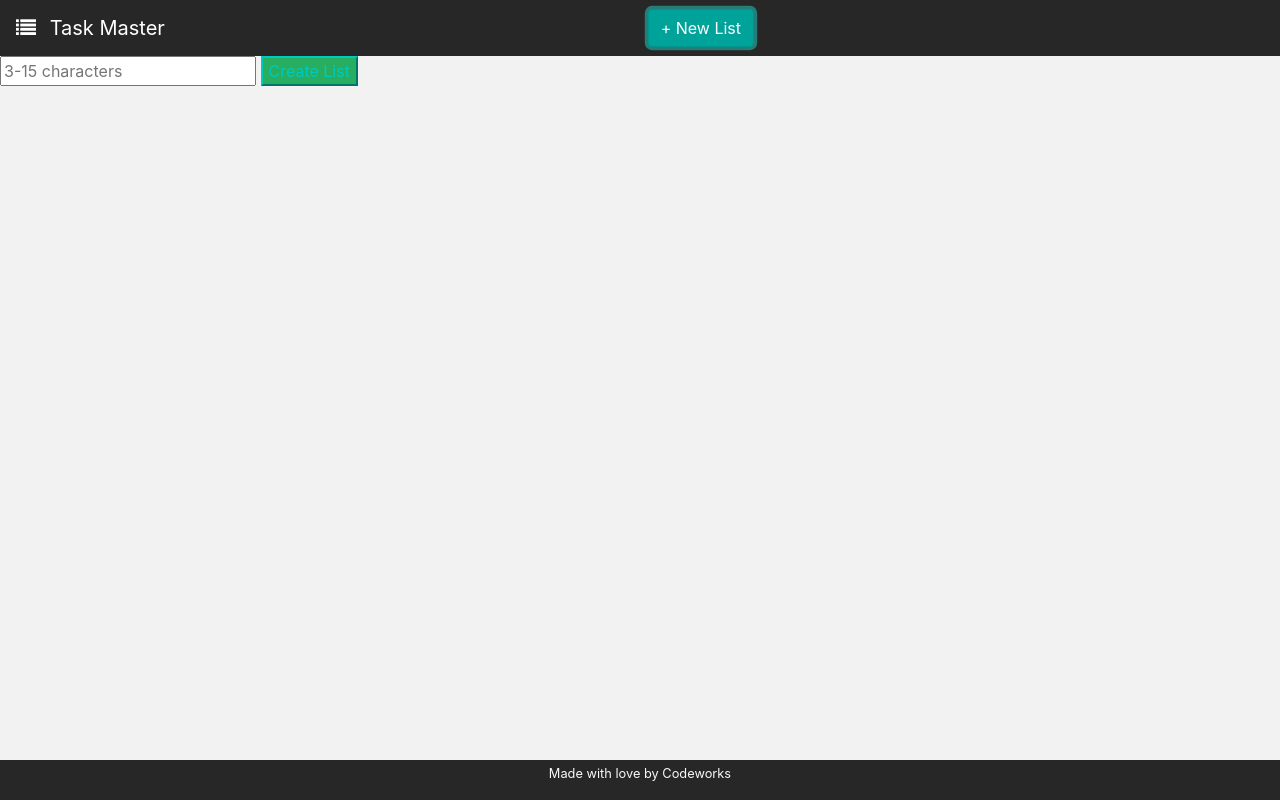
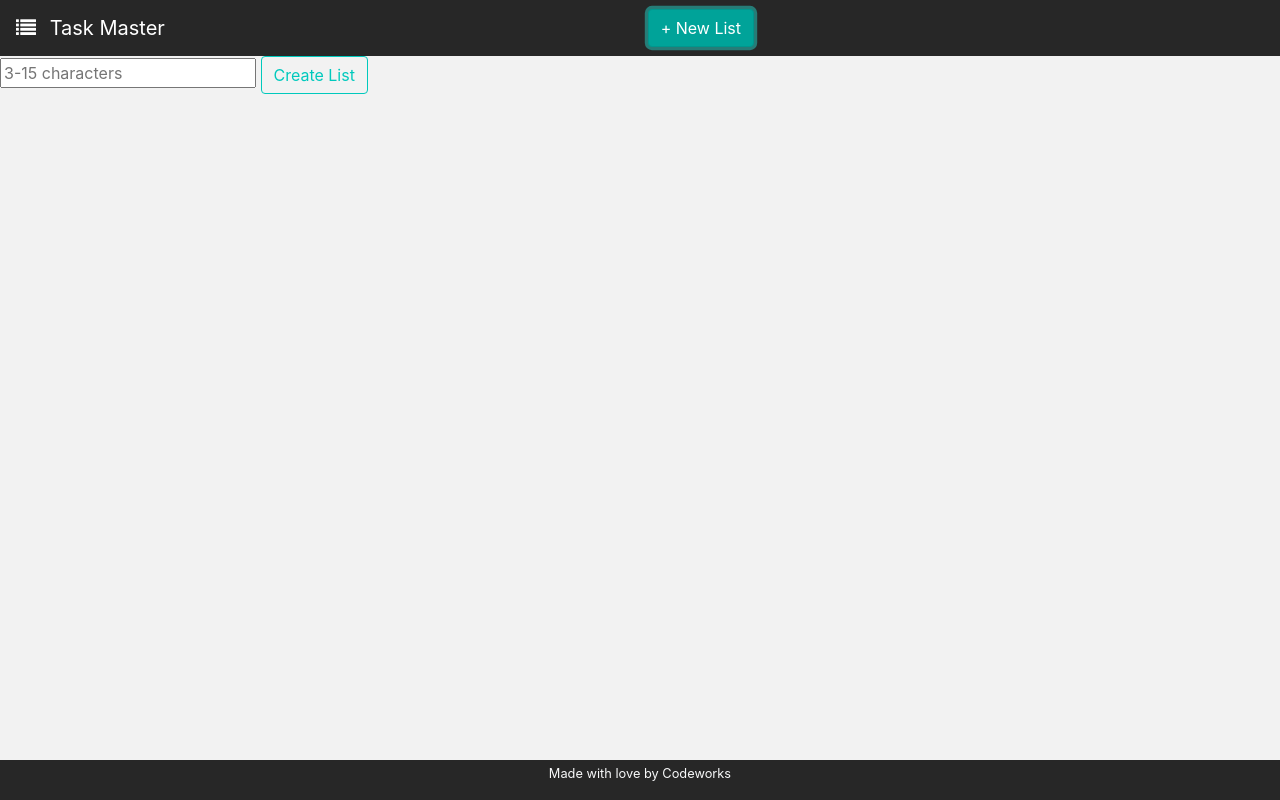
Before and after one commit to angsty-shooter/wk3checkpoint, a website with bundled scripts: page index.html in a window 1280 px wide. Both pictures are taken after a click on the button "+ New List". Built offline with nearby package versions, Linux system fonts and the light colour scheme.

Commit message:
buttonlook

```diff
--- a/index.html
+++ b/index.html
@@ -37,7 +37,7 @@
             <form id="formElement" style="display: none;" >
                 <div class="form-group">
                 <input type="text" name="listName" placeholder="3-15 characters">
-                <button class="btn-success btn-outline-info" type="submit">Create List</button>
+                <button class="btn btn-outline-info" type="submit">Create List</button>
                 </div>
             </form>
 
```
